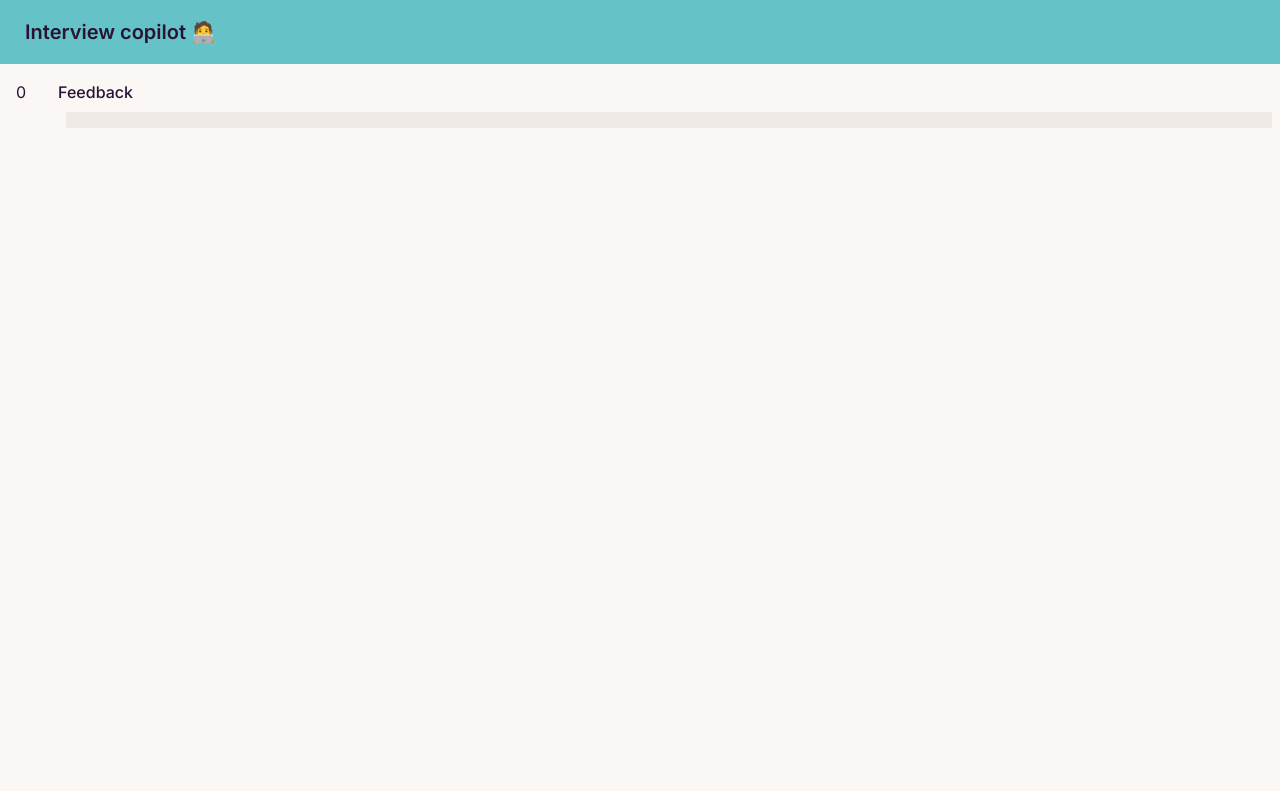
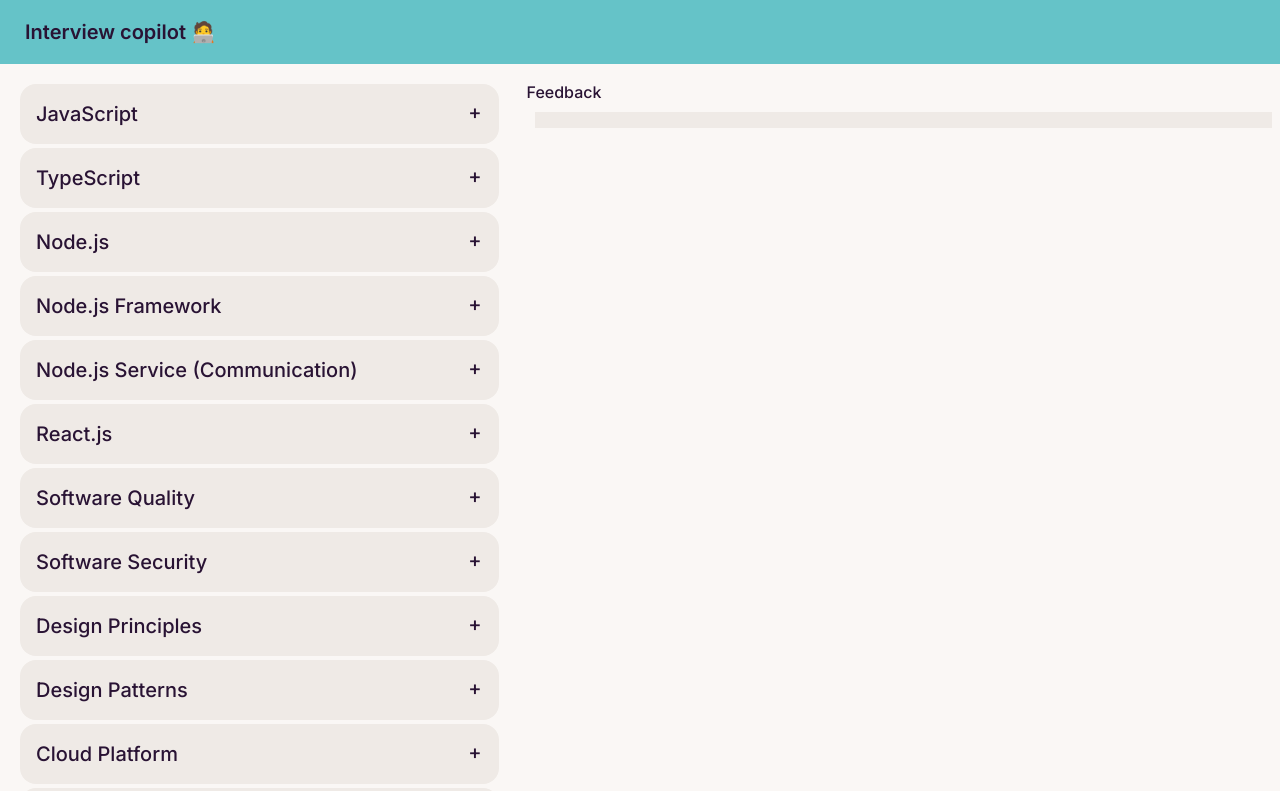
Before and after one commit to Aravin/interview-copilot, a Next.js app: page /interview in a window 1280 px wide. Shown: the top 791 px of the page. Built offline with nearby package versions, Linux system fonts and the light colour scheme.

Commit message:
setState on component load

```diff
--- a/app/interview/page.tsx
+++ b/app/interview/page.tsx
@@ -3,27 +3,26 @@
 import Question from "@/components/question";
 import json from "@/app/js.json";
 import { ReportSection } from "@/components/report-section";
-import { Suspense, useEffect, useState } from "react";
+import { Suspense, useLayoutEffect, useState } from "react";
 import { useSearchParams } from "next/navigation";
 
 function Interview() {
   const interviewId = useSearchParams().get("id");
-  const [q, setQ] = useState<any>({});
-
-  useEffect(() => {
-    window.addEventListener("feedback.updated", updateFeedback, false);
-    setQ(JSON.parse(localStorage.getItem(`icf-${interviewId}`) || "{}"));
-  }, []);
+  const [q, setQ] = useState<any>(JSON.parse(localStorage.getItem(`icf-${interviewId}`) || "{}"));
 
   const updateFeedback = () => {
     setQ(JSON.parse(localStorage.getItem(`icf-${interviewId}`) || "{}"));
   };
 
+  useLayoutEffect(() => {
+    window.addEventListener("feedback.updated", updateFeedback, false);
+  }, [interviewId])
+
   return (
     <Suspense fallback={<>questions loading...</>}>
       <main className="flex p-2 m-2 gap-8 w-full">
-        {Object.keys(q).length && <section className="">
-          {Object.keys(json).map((title: string, index: number) => (
+        {<section className="">
+          {q && Object.keys(json).map((title: string, index: number) => (
             <div className="collapse collapse-plus bg-base-200 m-1" key={index}>
               <input type="checkbox" />
               <div className="collapse-title text-xl font-medium">{title}</div>
```
